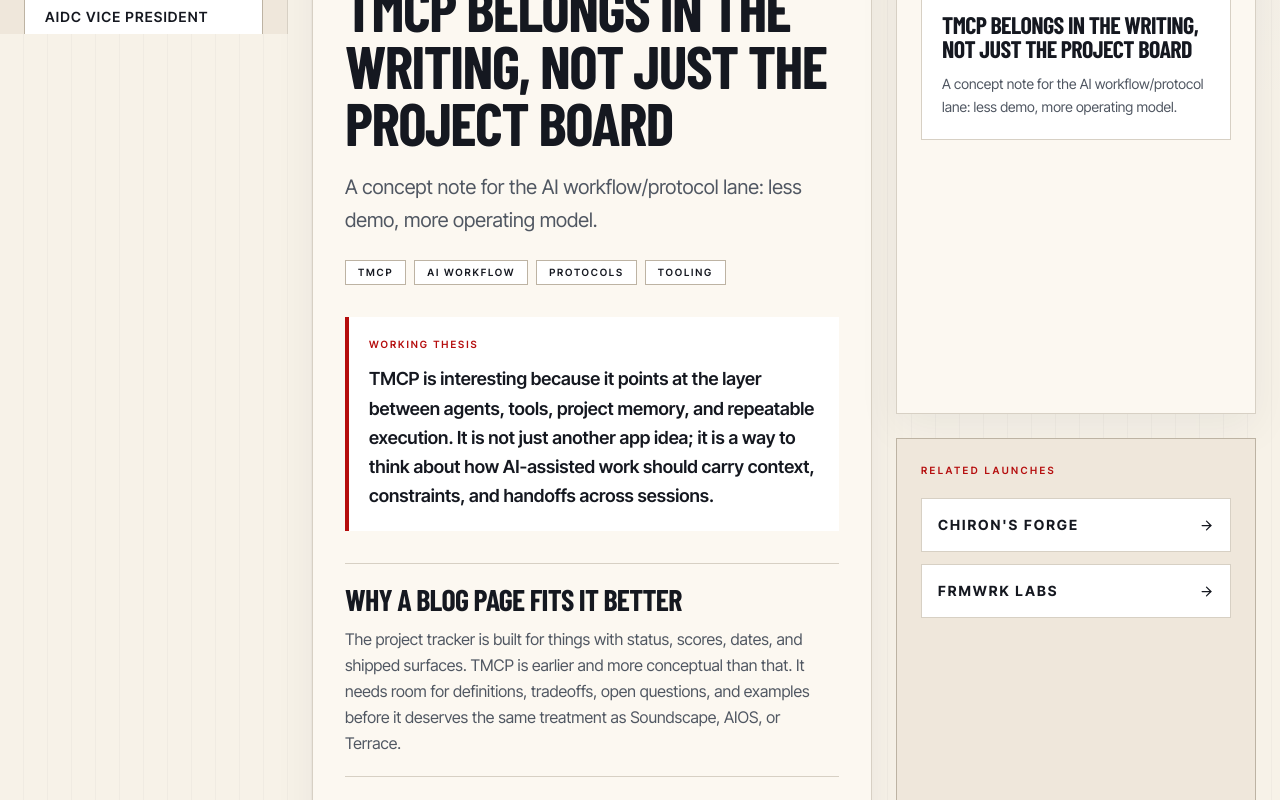
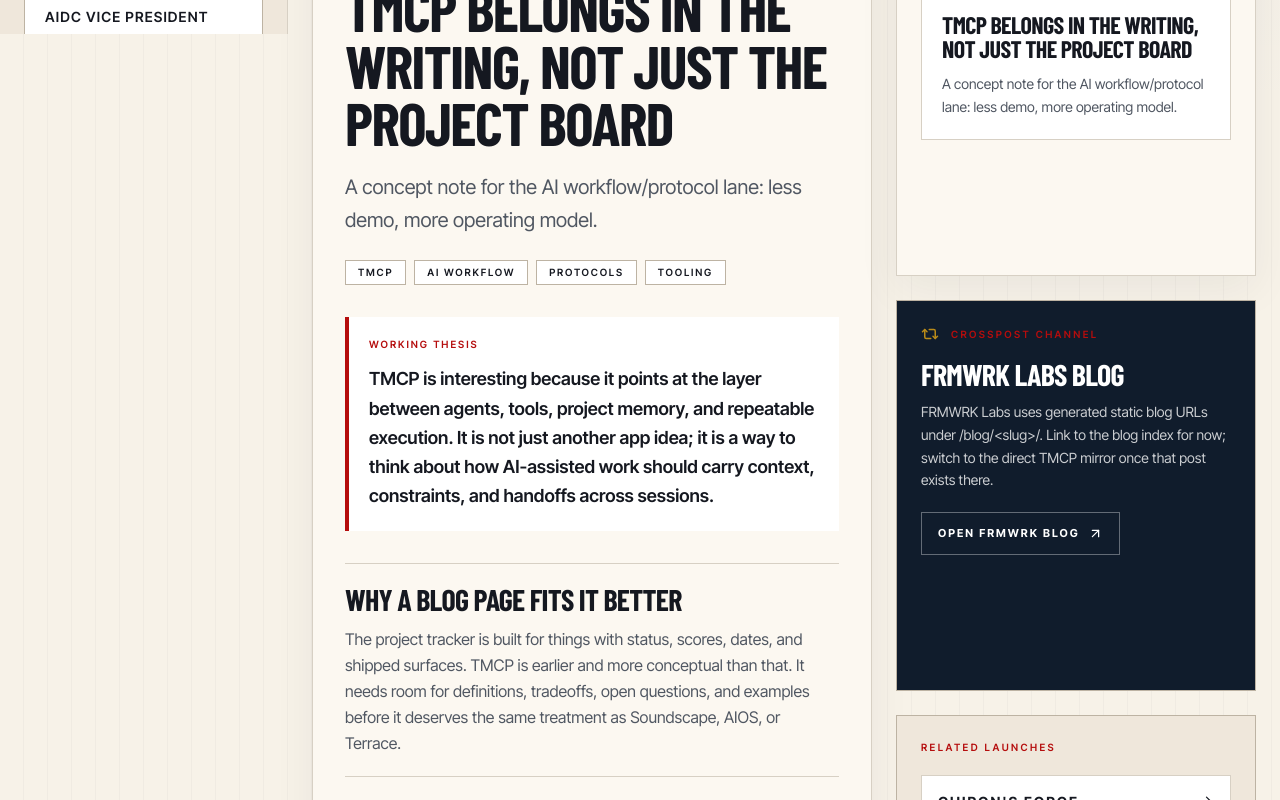
Before and after one commit to jakyeamos/portfolio, a React (Vite) app: page /blog in a window 1280 px wide. Shown: the part 766-1566 px from the top of the page. Built offline with nearby package versions, Linux system fonts and the light colour scheme; a web font is replaced by a local one.

Commit message:
Link portfolio blog to FRMWRK crosspost channel

```diff
--- a/src/content/portfolioContent.ts
+++ b/src/content/portfolioContent.ts
@@ -80,6 +80,12 @@ export interface BlogPost {
   status: string;
   date: string;
   tags: readonly string[];
+  crosspost?: {
+    publication: string;
+    href: string;
+    status: string;
+    note: string;
+  };
   thesis: string;
   sections: readonly {
     heading: string;
@@ -449,6 +455,12 @@ export const BLOG_POSTS: readonly BlogPost[] = [
     status: 'Concept note',
     date: '2026-06-23',
     tags: ['TMCP', 'AI workflow', 'protocols', 'tooling'],
+    crosspost: {
+      publication: 'FRMWRK Labs Blog',
+      href: 'https://www.frmwrklabs.com/blog/',
+      status: 'Crosspost channel',
+      note: 'FRMWRK Labs uses generated static blog URLs under /blog/<slug>/. Link to the blog index for now; switch to the direct TMCP mirror once that post exists there.',
+    },
     thesis:
       'TMCP is interesting because it points at the layer between agents, tools, project memory, and repeatable execution. It is not just another app idea; it is a way to think about how AI-assisted work should carry context, constraints, and handoffs across sessions.',
     sections: [
--- a/src/pages/Blog.tsx
+++ b/src/pages/Blog.tsx
@@ -1,5 +1,5 @@
 import type { ReactElement } from 'react';
-import { ArrowRight, FileText, NotebookText } from 'lucide-react';
+import { ArrowRight, ArrowUpRight, FileText, NotebookText, Repeat2 } from 'lucide-react';
 import { Link } from 'react-router-dom';
 import { BLOG_POSTS, WEBSITE_LAUNCHES } from '@/content/portfolioContent';
 
@@ -110,6 +110,32 @@ export default function Blog(): ReactElement {
               </div>
             </section>
 
+            {featuredPost.crosspost && (
+              <section className="border border-[color:var(--color-line-strong)] bg-[color:var(--color-navy)] p-6 text-white">
+                <div className="flex items-center gap-3">
+                  <Repeat2 size={18} className="text-[color:var(--color-gold)]" />
+                  <div className="section-kicker text-[color:var(--color-gold)]">
+                    {featuredPost.crosspost.status}
+                  </div>
+                </div>
+                <h3 className="mt-4 text-3xl font-black uppercase leading-none tracking-tight">
+                  {featuredPost.crosspost.publication}
+                </h3>
+                <p className="mt-3 text-sm leading-relaxed text-white/78">
+                  {featuredPost.crosspost.note}
+                </p>
+                <a
+                  className="mt-5 inline-flex items-center gap-2 border border-white/35 px-4 py-3 text-[11px] font-bold uppercase tracking-[0.18em] text-white hover:bg-white hover:text-[color:var(--color-navy)]"
+                  href={featuredPost.crosspost.href}
+                  target="_blank"
+                  rel="noreferrer"
+                >
+                  Open FRMWRK blog
+                  <ArrowUpRight size={15} />
+                </a>
+              </section>
+            )}
+
             <section className="border border-[color:var(--color-line-strong)] bg-[color:var(--color-surface-muted)] p-6">
               <div className="section-kicker">Related Launches</div>
               <div className="mt-5 grid gap-3">
```
Also changed, not shown: .tracker/PROJECT_TRUTH.md.
